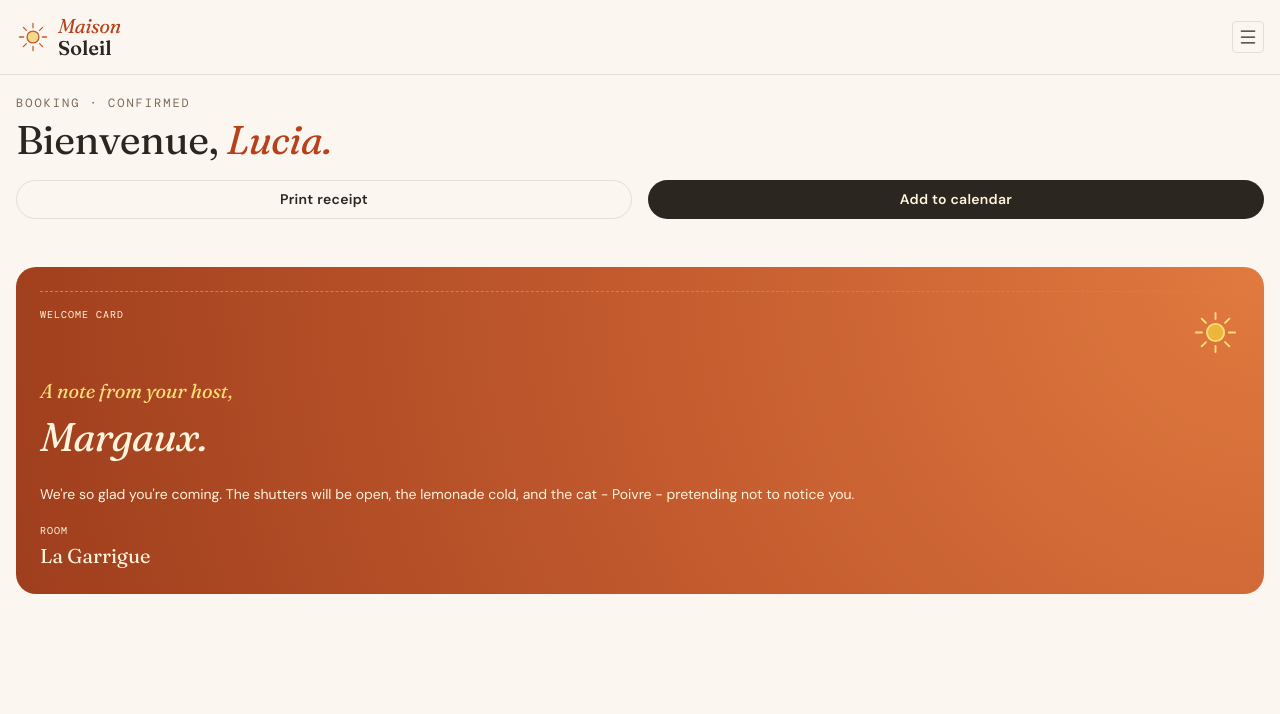
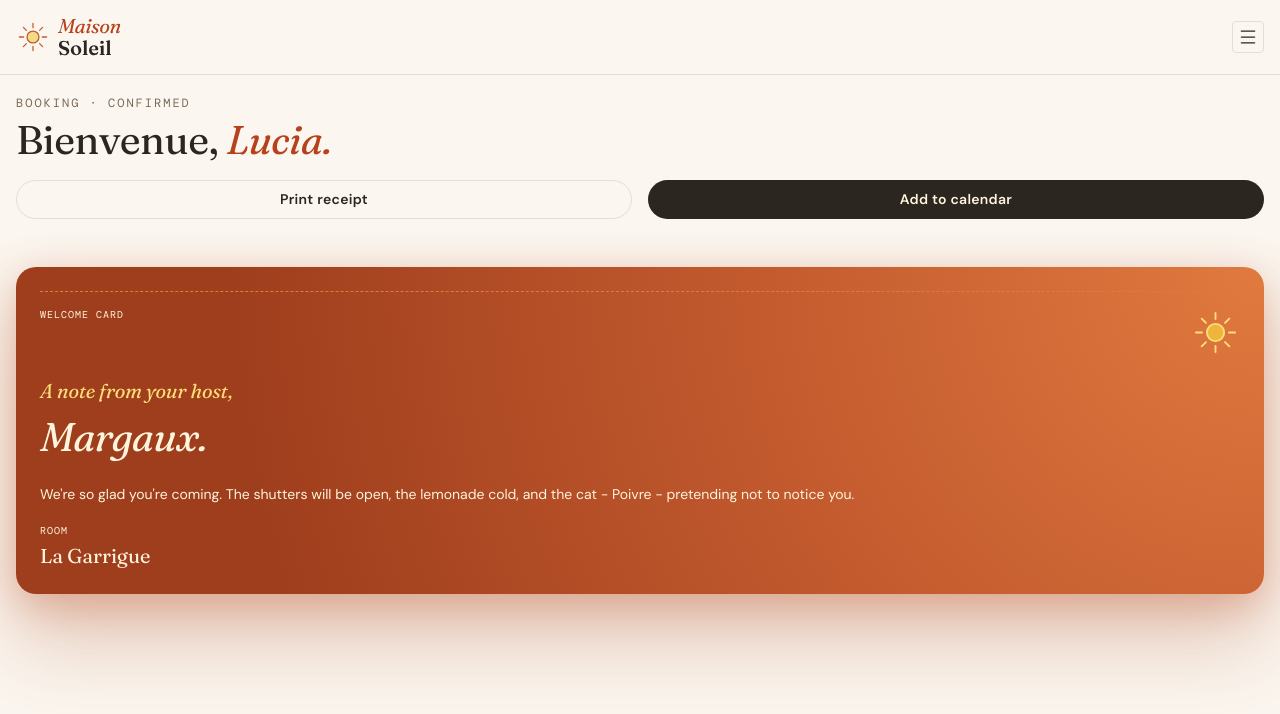
Before and after one commit to g-akca/hotel-booking-confirmation-page, a React (Vite) app: page / in a window 1280 px wide. Shown: the top 714 px of the page. Built offline with nearby package versions, Linux system fonts and the light colour scheme; a web font is replaced by a local one.

Commit message:
Update WelcomeCard styles to add shadow and improve gradient

```diff
--- a/src/components/WelcomeCard.jsx
+++ b/src/components/WelcomeCard.jsx
@@ -4,8 +4,9 @@ function WelcomeCard() {
   return (
     <div
       className="
-        bg-[radial-gradient(circle_at_100%_0%,var(--color-terracotta-400)_0%,var(--color-terracotta-500)_50%,var(--color-terracotta-700)_100%)]
+        bg-[radial-gradient(circle_at_100%_0%,var(--color-terracotta-400)_0%,var(--color-terracotta-500)_40%,var(--color-terracotta-700)_80%)]
         p-6 rounded-[20px] text-sun-50 flex flex-col gap-5 justify-between
+        shadow-[0_10px_40px_rgba(194,90,46,0.35),0_50px_80px_rgba(169,66,31,0.25)]
       "
     >
       <div className="flex flex-col gap-5">
```
